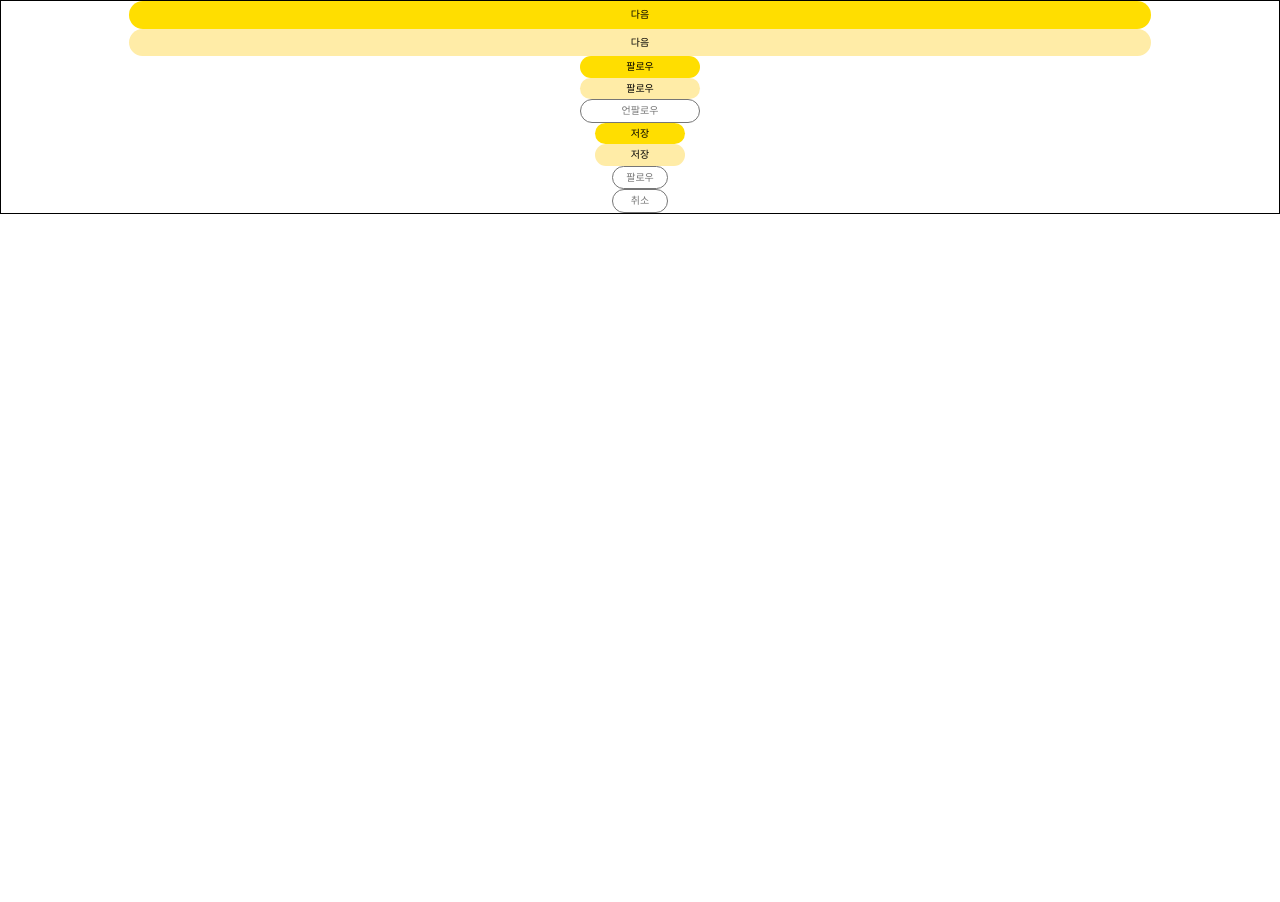
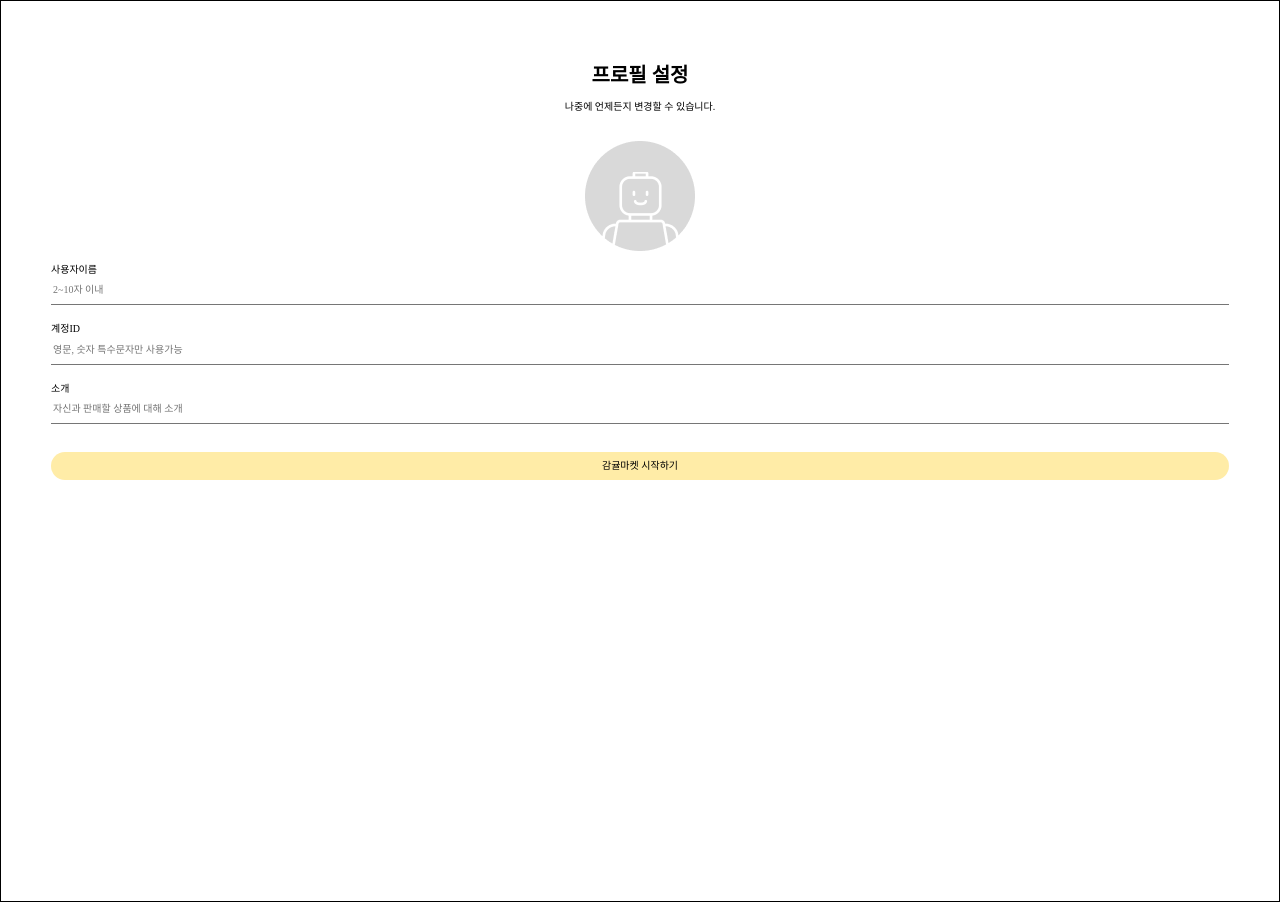
Before and after one commit to FRONTENDSCHOOL5/final-11-NigoNego, a React (Create React App) app: page /joinmember in a window 1280 px wide. Before the commit the page ends 800 px from the top, so only its background shows below. Built offline with nearby package versions, Linux system fonts and the light colour scheme.

Commit message:
✨ Feat : joinMemberStyle 새로운 기능 추가

```diff
--- a/src/App.js
+++ b/src/App.js
@@ -1,23 +1,27 @@
 // import Routing from './routes/Routing';
 import GlobalStyle from './styles/globalstyle';
-import {
-  LBtn,
-  LdisabledBtn,
-  MBtn,
-  MdisabledBtn,
-  MActivBtn,
-  MSBtn,
-  MSdisabledBtn,
-  SBtn,
-  SactivBtn,
-} from './components/common/Button/Button';
+// import {
+//   LBtn,
+//   LdisabledBtn,
+//   MBtn,
+//   MdisabledBtn,
+//   MActivBtn,
+//   MSBtn,
+//   MSdisabledBtn,
+//   SBtn,
+//   SactivBtn,
+// } from './components/common/button/Button';
+// import Input from './components/common/Input/Input';
+import JoinMember from './pages/JoinPage/JoinMember';
 
 function App() {
   return (
     <>
       <GlobalStyle />
+      <JoinMember />
+      {/* <Input /> */}
       {/* <Routing /> */}
-      <LBtn />
+      {/* <LBtn />
       <LdisabledBtn />
       <MBtn />
       <MdisabledBtn />
@@ -25,7 +29,7 @@ function App() {
       <MSBtn />
       <MSdisabledBtn />
       <SBtn />
-      <SactivBtn />
+      <SactivBtn /> */}
     </>
   );
 }
--- a/src/components/common/Input/Input.jsx
+++ b/src/components/common/Input/Input.jsx
@@ -1,5 +1,32 @@
 import React from 'react';
+import styled from 'styled-components';
 
-export default function Input() {
-  return <div>Input</div>;
+function Input({ label, type, id, name, placeholder }) {
+  return (
+    <div>
+      <InputWrapper>
+        <LabelStyle htmlFor={id}>{label}</LabelStyle>
+        <InputStyle type={type} id={id} name={name} placeholder={placeholder} />
+        {/* 경고 문구 만들기 */}
+      </InputWrapper>
+    </div>
+  );
 }
+
+export default Input;
+
+const InputWrapper = styled.div`
+  text-align: left;
+`;
+
+const InputStyle = styled.input`
+  width: 100%;
+  border: none;
+  border-bottom: 1px solid var(--basic-grey);
+  height: 30px;
+`;
+
+const LabelStyle = styled.label`
+  color: black;
+  width: 100%;
+`;
--- /dev/null
+++ b/src/components/common/UserImage/UserImage.jsx
@@ -0,0 +1,19 @@
+import React from 'react';
+import styled from 'styled-components';
+
+function Image({ src, alt }) {
+  return (
+    <ImageStyle>
+      <img src={src} alt={alt} />
+    </ImageStyle>
+  );
+}
+
+export default Image;
+
+const ImageStyle = styled.div`
+  width: 110px;
+  height: 110px;
+  border-radius: 50%;
+  text-align: center;
+`;
--- a/src/components/common/button/Button.jsx
+++ b/src/components/common/button/Button.jsx
@@ -1,12 +1,12 @@
 import React from 'react';
 import styled from 'styled-components';
 
-export function LBtn() {
-  return <LBtnStyle>다음</LBtnStyle>;
+export function LBtn({ content }) {
+  return <LBtnStyle>{content}</LBtnStyle>;
 }
 
-export function LdisabledBtn() {
-  return <LdisabledBtnStyle>다음</LdisabledBtnStyle>;
+export function LdisabledBtn({ content }) {
+  return <LdisabledBtnStyle>{content}</LdisabledBtnStyle>;
 }
 
 export function MBtn() {
@@ -55,7 +55,7 @@ const LBtnStyle = styled(BtnCommonStlye)`
   padding: 8px;
 `;
 const LdisabledBtnStyle = styled(BtnCommonStlyeDisabled)`
-  width: 80%;
+  width: 100%;
   padding: 8px;
 `;
 
--- /dev/null
+++ b/src/pages/JoinPage/JoinMember.jsx
@@ -0,0 +1,91 @@
+import React, { useState } from 'react';
+import {
+  FormWrapper,
+  HeadingWrapper,
+  Wrapper,
+  ImageWrapper,
+  BtnWrapper,
+} from './joinMemberStyle';
+import Input from '../../components/common/Input/Input';
+import { LBtn, LdisabledBtn } from '../../components/common/button/Button';
+import Image from '../../components/common/UserImage/UserImage';
+import basicImg from '../../assets/images/basic-profile-img.png';
+
+export default function JoinMember() {
+  const [userName, setUserName] = useState('');
+  const [userID, setUserID] = useState('');
+  const [isFormValid, setIsFormValid] = useState(false);
+
+  const handleUserNameChange = e => {
+    setUserName(e.target.value);
+  };
+
+  const handleUserIDChange = e => {
+    setUserID(e.target.value);
+  };
+
+  const handleSubmit = e => {
+    e.preventDefault();
+
+    // 사용자 이름 유효성 확인
+    const isUserNameValid = userName.length >= 2 && userName.length <= 10;
+
+    // 계정 ID 유효성 확인
+    const isUserIDValid = /^[a-zA-Z0-9]+$/.test(userID);
+
+    if (isUserNameValid && isUserIDValid) {
+      setIsFormValid(true);
+      // 다음 단계로 진행하는 로직 추가
+    } else {
+      setIsFormValid(false);
+    }
+  };
+
+  return (
+    <Wrapper>
+      <HeadingWrapper>
+        <h1>프로필 설정</h1>
+        <p>나중에 언제든지 변경할 수 있습니다.</p>
+      </HeadingWrapper>
+      <ImageWrapper>
+        <Image src={basicImg} alt="이미지 설명" />
+      </ImageWrapper>
+      <form onSubmit={handleSubmit}>
+        <FormWrapper>
+          <Input
+            label="사용자이름"
+            type="text"
+            id="user-name"
+            name="user-name"
+            placeholder="2~10자 이내"
+            value={userName}
+            onChange={handleUserNameChange}
+          />
+          <Input
+            label="계정ID"
+            type="text"
+            id="user-ID"
+            name="user-ID"
+            placeholder="영문, 숫자 특수문자만 사용가능"
+            value={userID}
+            onChange={handleUserIDChange}
+          />
+          <Input
+            label="소개"
+            type="text"
+            id="user-intro"
+            name="user-intro"
+            placeholder="자신과 판매할 상품에 대해 소개"
+          />
+          <BtnWrapper>
+            {isFormValid ? (
+              <LBtn content="감귤마켓 시작하기" />
+            ) : (
+              <LdisabledBtn content="감귤마켓 시작하기" />
+            )}
+          </BtnWrapper>
+        </FormWrapper>
+      </form>
+    </Wrapper>
+  );
+}
--- /dev/null
+++ b/src/pages/JoinPage/joinMemberStyle.jsx
@@ -0,0 +1,30 @@
+import styled from 'styled-components';
+
+const Wrapper = styled.div`
+  height: 100vh;
+  display: flex;
+  flex-direction: column;
+  margin: 50px;
+`;
+const HeadingWrapper = styled.div`
+  text-align: center;
+`;
+
+const ImageWrapper = styled.div`
+  margin-top: 1.875rem;
+  display: flex;
+  justify-content: center;
+`;
+
+const FormWrapper = styled.div`
+  margin-top: 1.25rem;
+  text-align: center;
+  display: flex;
+  flex-direction: column;
+  gap: 18px;
+`;
+const BtnWrapper = styled.div`
+  margin-top: 10px;
+`;
+
+export { Wrapper, HeadingWrapper, FormWrapper, ImageWrapper, BtnWrapper };
```
Also changed, not shown: .eslintrc.json, src/assets/images/basic-profile-img.png (added).
